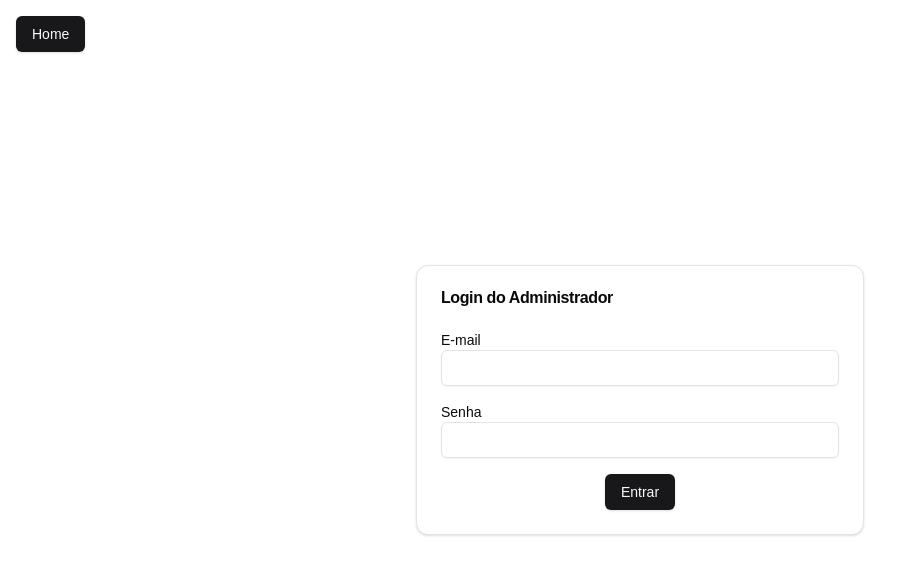
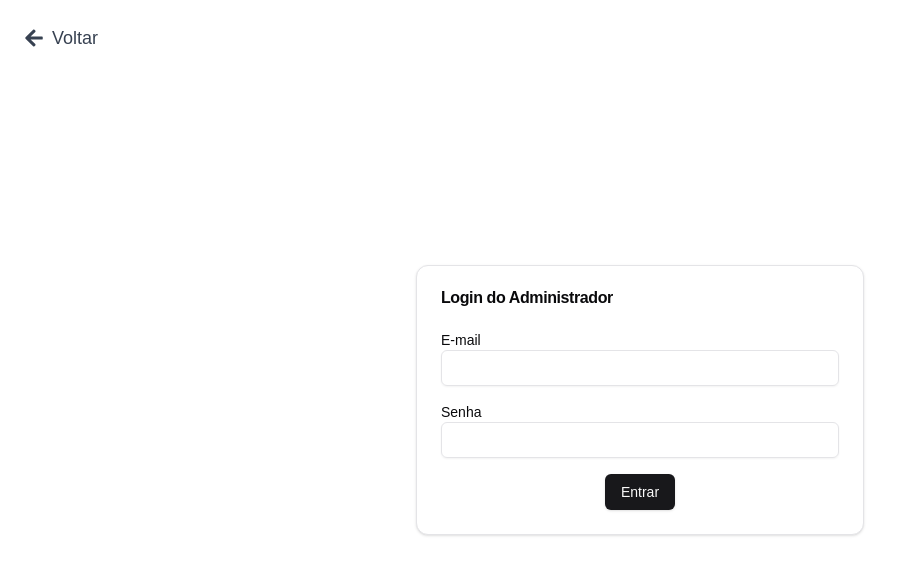
Before and after one commit to Eduardo-Lima-Dev/Meu_Racha, a Next.js app: page /admin in a window 1280 px wide. Shown: the top 574 px of the page, without its empty margins (0-911 px from the left). Built offline with nearby package versions, Linux system fonts and the light colour scheme; no server answers.

Commit message:
feat: adicionar botão de voltar nas páginas de login e estatísticas, substituindo botões de navegação

```diff
--- a/src/app/admin/page.tsx
+++ b/src/app/admin/page.tsx
@@ -8,6 +8,7 @@ import { app } from "../../config/firebaseConfig";
 import { Input } from "@/components/ui/input";
 import { Button } from "@/components/ui/button";
 import { Card, CardHeader, CardContent, CardTitle } from "@/components/ui/card";
+import { FaArrowLeft } from "react-icons/fa";
 
 const AdminLogin: React.FC = () => {
   const [email, setEmail] = useState("");
@@ -39,12 +40,13 @@ const AdminLogin: React.FC = () => {
   return (
     <div className="flex items-center justify-center min-h-screen">
 
-      <Button
-        onClick={() => router.push("/")}
-        className="absolute top-4 left-4"
+      <button
+        onClick={() => router.back()}
+        className="absolute top-6 left-6 text-gray-700 hover:text-gray-900 flex items-center gap-2"
       >
-        Home
-      </Button>
+        <FaArrowLeft className="text-xl" />
+        <span className="text-lg">Voltar</span>
+      </button>
 
       <Card className="w-full max-w-md">
         <CardHeader>
--- a/src/app/graficos/page.tsx
+++ b/src/app/graficos/page.tsx
@@ -4,8 +4,8 @@ import React from "react";
 import GraficoEstatisticas from "./components/GraficoEstatisticas";
 import FiltroJogador from "./components/FiltroJogador";
 import { useJogadoresEstatisticas } from "./hooks/useJogadoresEstatisticas";
-import { Button } from "@/components/ui/button";
 import { useRouter } from "next/navigation";
+import { FaArrowLeft } from "react-icons/fa";
 
 const EstatisticasJogador: React.FC = () => {
   const {
@@ -33,7 +33,15 @@ const EstatisticasJogador: React.FC = () => {
     );
 
   return (
-    <div className="flex flex-col items-center justify-center h-screen space-y-6">
+    <div className="relative flex flex-col items-center justify-center h-screen space-y-6">
+      <button
+        onClick={() => router.back()}
+        className="absolute top-6 left-6 text-gray-700 hover:text-gray-900 flex items-center gap-2"
+      >
+        <FaArrowLeft className="text-xl" />
+        <span className="text-lg">Voltar</span>
+      </button>
+
       <h1 className="text-3xl font-bold text-center">Estatísticas do Jogador</h1>
       <div className="w-full max-w-md">
         <FiltroJogador
@@ -56,14 +64,6 @@ const EstatisticasJogador: React.FC = () => {
           />
         )}
       </div>
-      <div className="flex space-x-4 mt-6">
-        <Button onClick={() => router.push("/")} className="bg-black text-white">
-          Ir para Home
-        </Button>
-        <Button onClick={() => router.push("/notas")} variant="outline">
-          Ir para Notas
-        </Button>
-      </div>
     </div>
   );
 };
--- a/src/app/login/page.tsx
+++ b/src/app/login/page.tsx
@@ -9,6 +9,7 @@ import { app } from "../../config/firebaseConfig";
 import { Input } from "@/components/ui/input";
 import { Button } from "@/components/ui/button";
 import { Card, CardHeader, CardContent, CardTitle } from "@/components/ui/card";
+import { FaArrowLeft } from "react-icons/fa";
 
 const UserLogin = () => {
   const [email, setEmail] = useState("");
@@ -65,12 +66,13 @@ const UserLogin = () => {
   return (
     <div className="relative flex items-center justify-center min-h-screen">
 
-      <Button
-        onClick={() => router.push("/")}
-        className="absolute top-4 left-4"
+      <button
+        onClick={() => router.back()}
+        className="absolute top-6 left-6 text-gray-700 hover:text-gray-900 flex items-center gap-2"
       >
-        Home
-      </Button>
+        <FaArrowLeft className="text-xl" />
+        <span className="text-lg">Voltar</span>
+      </button>
 
       <Card className="w-full max-w-md">
         <CardHeader>
```
